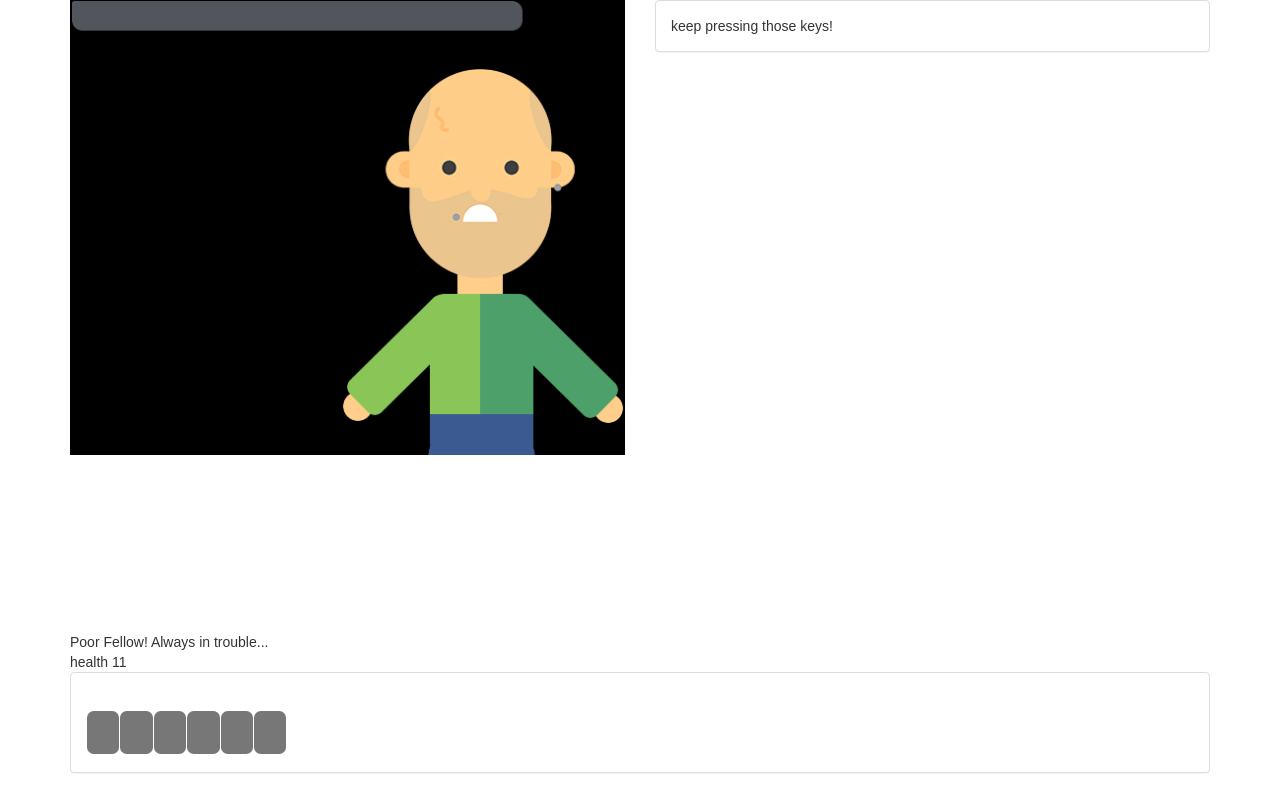
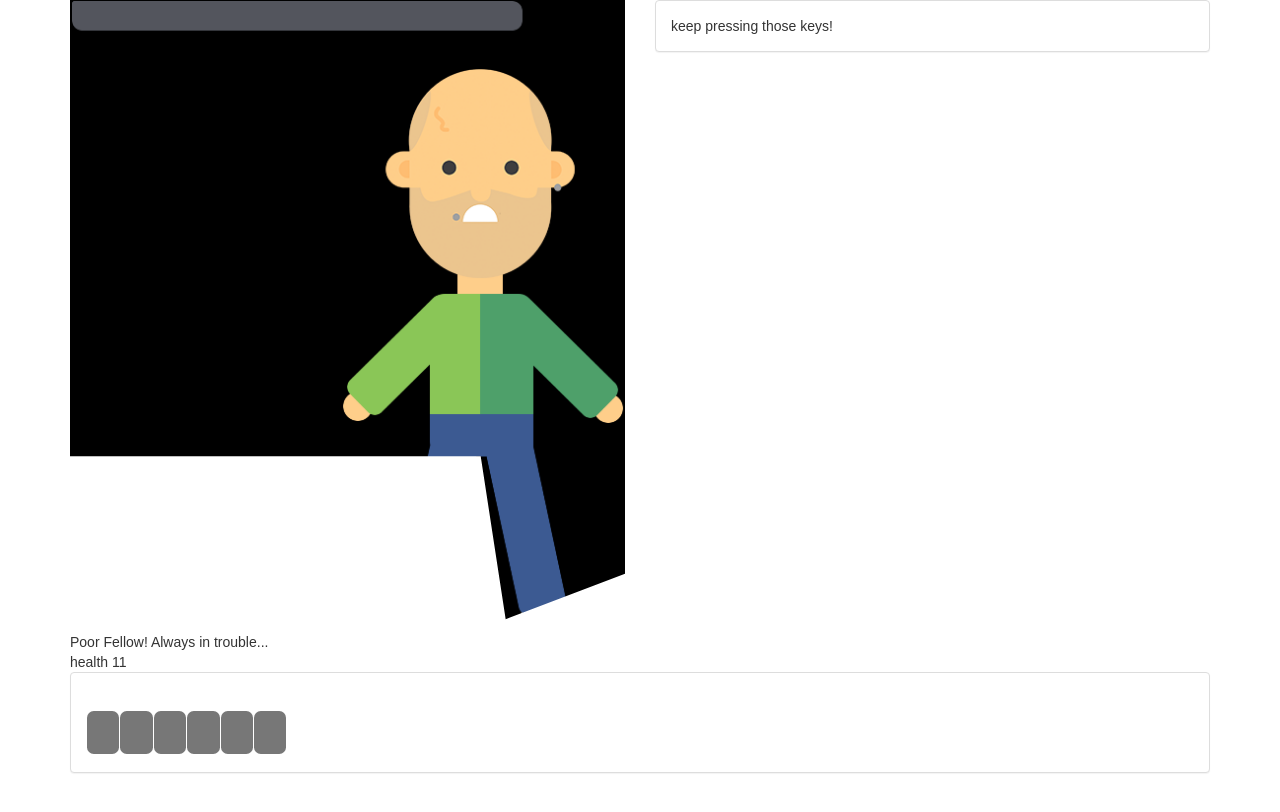
Before and after one commit to tvainio/hirsi, a React (Create React App) app: page / in a window 1280 px wide. Shown: the top 812 px of the page. Built offline with nearby package versions, Linux system fonts and the light colour scheme.

Commit message:
Yet another clip path

```diff
--- a/src/components/PoorFellow.jsx
+++ b/src/components/PoorFellow.jsx
@@ -7,7 +7,7 @@ const clipPolygons = [
   "polygon(0% 0%, 100% 0%, 100% 100%, 0% 100%)", // 0
   "polygon(0% 0%, 100% 0%, 100% 100%, 0% 100%)", //1
   "polygon(0% 0%, 100% 0%, 100% 100%, 0% 100%)", //2
-  "polygon(0% 0%, 100% 0%, 100% 100%, 0% 100%)", //3
+  "polygon(0% 0%, 100% 0%, 100% 90.8%, 78.5% 98%, 74% 72.2%,0% 72.2%)", //3 one foot
   "polygon(0% 0%, 100% 0%, 100% 72%, 0% 72%)", //4 both hands
   "polygon(0% 0%, 100% 0%, 100% 72%, 64.9% 72%, 55.8% 66%, 0% 20%)", //5 one hand
   "polygon(0% 0%, 100% 0%, 100% 72%, 100% 60.8%, 83.5% 72%, 64.9% 72%, 55.8% 66%, 0% 20%)", //6 both arms
@@ -21,7 +21,7 @@ const clipPolygons = [
 
 const PoorFellow = props => {
   const imageStyle = {
-    clipPath: clipPolygons[4]
+    clipPath: clipPolygons[3]
   };
 
   return (
```
